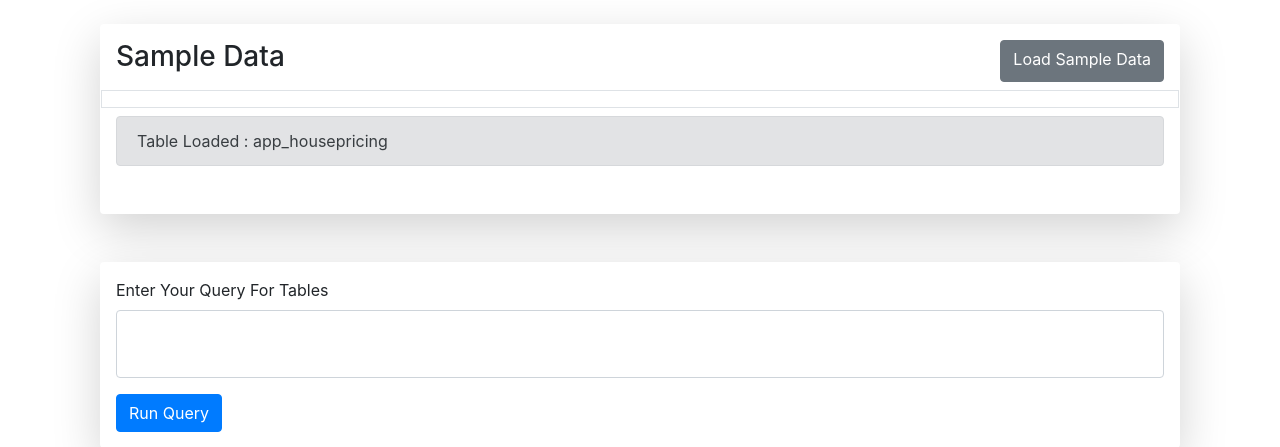
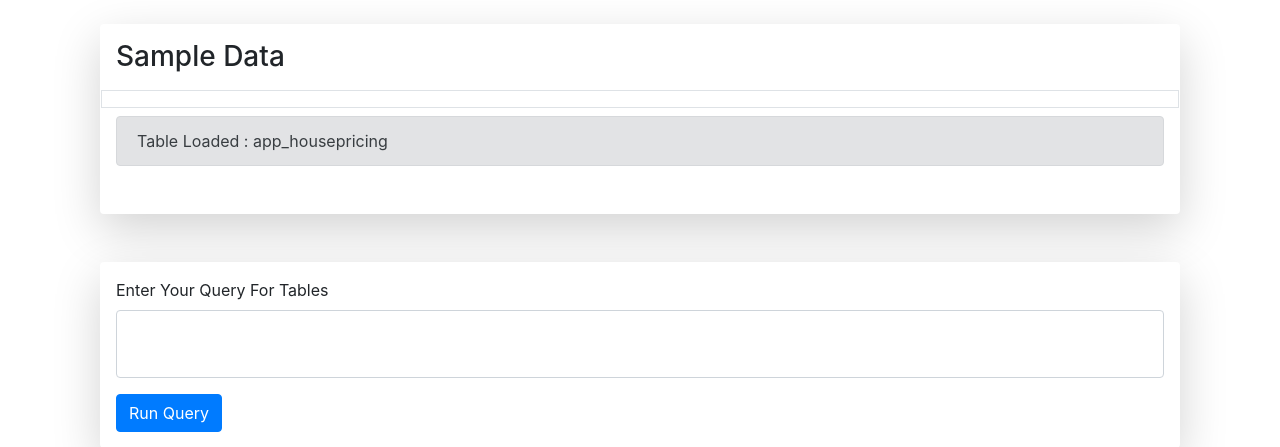
Before and after one commit to himanshugupta0158/Dockerized-SQL-Query-Application, a Django app: page / in a window 1280 px wide. Shown: the part 76-523 px from the top of the page. Run offline with Django 4.2, Linux system fonts and the light colour scheme; the visitor is signed in with stand-in values (Sample User, id 1); some libraries are stand-ins or nearby versions.

Commit message:
updated homepage

```diff
--- a/templates/homepage.html
+++ b/templates/homepage.html
@@ -18,7 +18,7 @@
           <div class="d-flex justify-content-between mb-2">
             <h3>Sample Data</h3>
             {% if user.is_authenticated and user.is_superuser %}
-            <button class="d-flex justify-content-end btn btn-secondary" id="loadButton" onclick="Load_Data()">Load Sample Data</button>
+            <!-- <button class="d-flex justify-content-end btn btn-secondary" id="loadButton" onclick="Load_Data()">Load Sample Data</button> -->
             <!-- <a class="d-flex justify-content-end btn btn-secondary"  href="/load_shape_data/">Load Shape Data</a> -->
 
             {% endif %}
```
